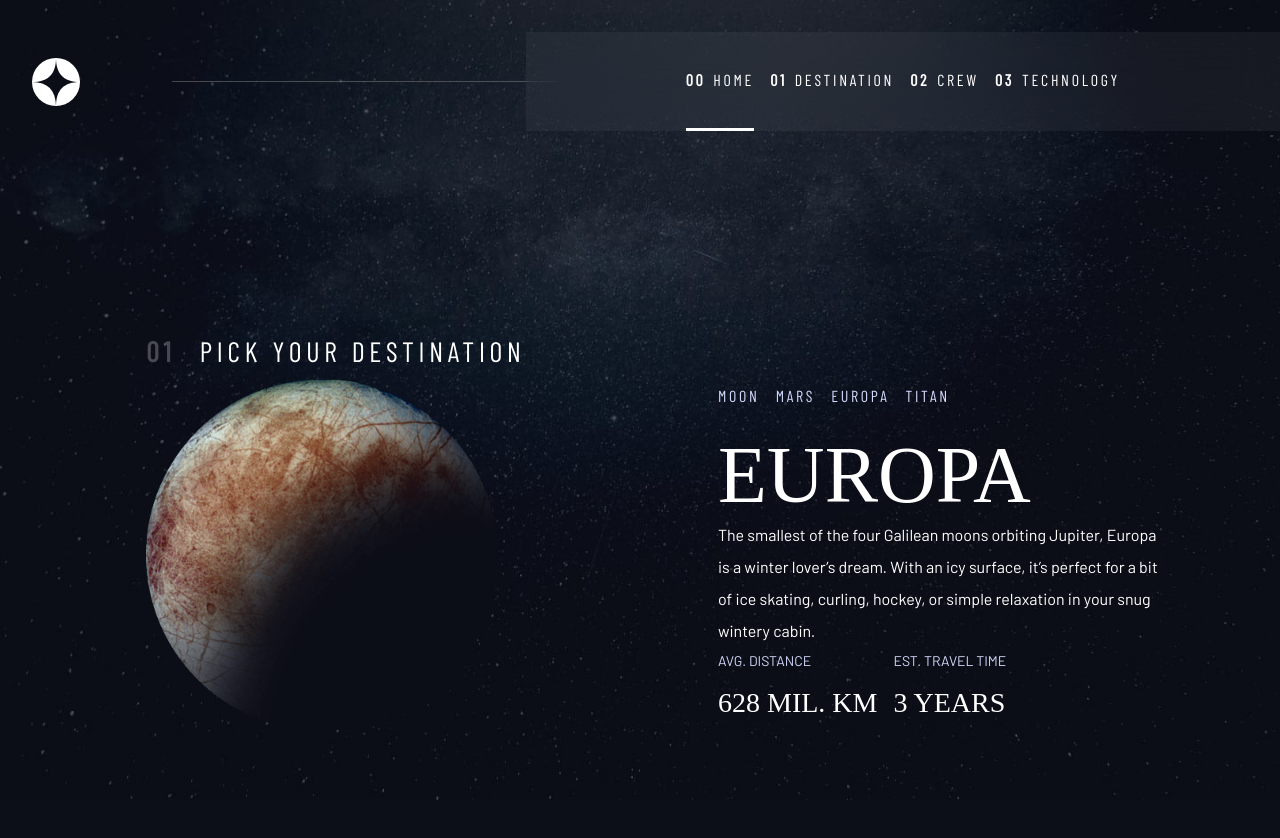
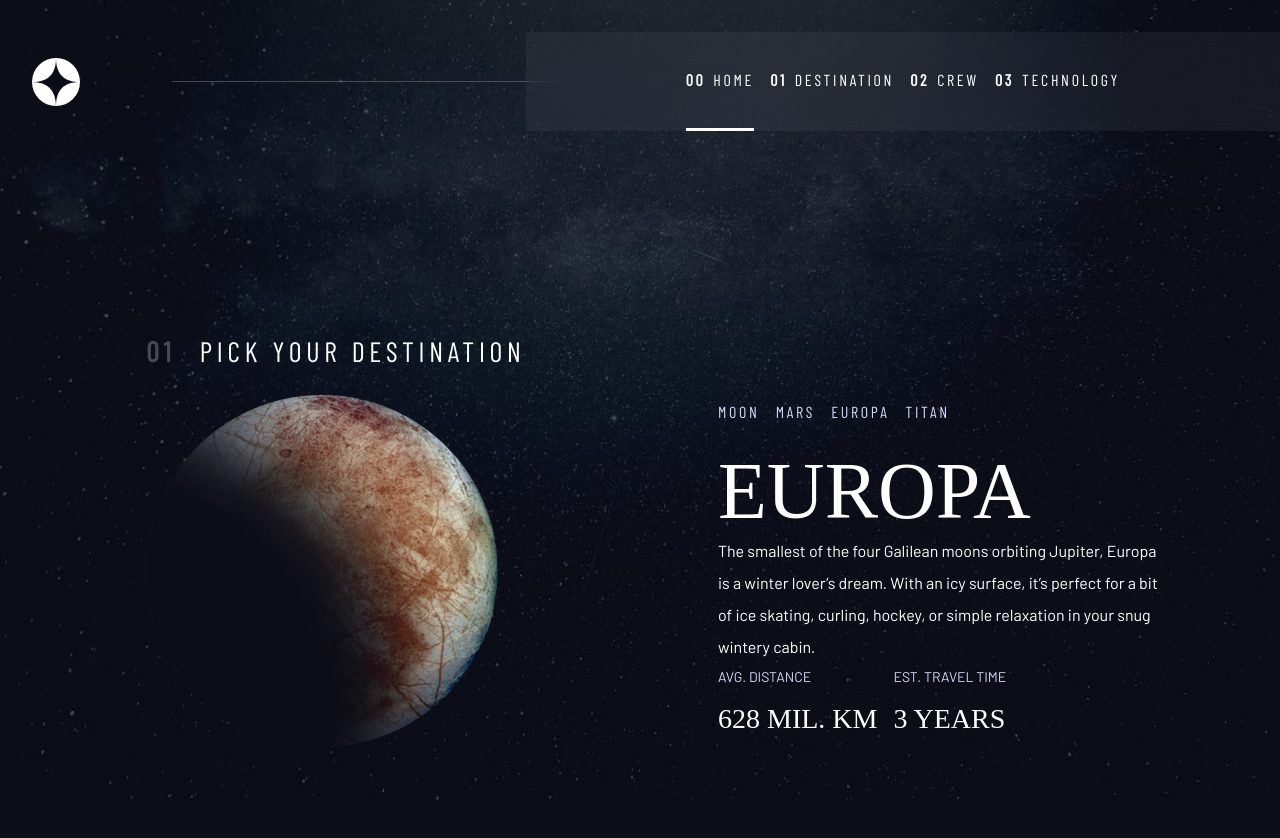
Before and after one commit to DavidofOrange/space-tourism-website, a React (Create React App) app: page /destination in a window 1280 px wide. Shown: the top 838 px of the page. Built offline with nearby package versions, Linux system fonts and the light colour scheme; a web font is replaced by a local one.

Commit message:
Created animation for planets

```diff
--- a/src/components/Destination.jsx
+++ b/src/components/Destination.jsx
@@ -21,7 +21,7 @@ export default function Destination() {
             <main className='grid-container grid-container--home'>
               <article>
                 <h1 className='numbered-title'><span>01</span> Pick your destination</h1>
-                <div className='planet-image' data={index}>
+                <div className='planet-image flow' data={index}>
                 </div>
               </article>
 
--- a/src/index.css
+++ b/src/index.css
@@ -487,14 +487,16 @@ select {
 .planet-image[data='3'] {
     background: url('./starter-code/assets/destination/image-titan.png') no-repeat center/cover;
 }
-/* use this code to animate planets
+
+
+/* use this code to animate planets*/
 
 @media (prefers-reduced-motion: no-preference) {
-    .App-logo {
-      animation: App-logo-spin infinite 20s linear;
+    .planet-image {
+      animation: planet-image-spin infinite 20s linear;
     }
   }
-  @keyframes App-logo-spin {
+  @keyframes planet-image-spin {
     from {
       transform: rotate(0deg);
     }
@@ -502,4 +504,3 @@ select {
       transform: rotate(360deg);
     }
   }
-  */
```
